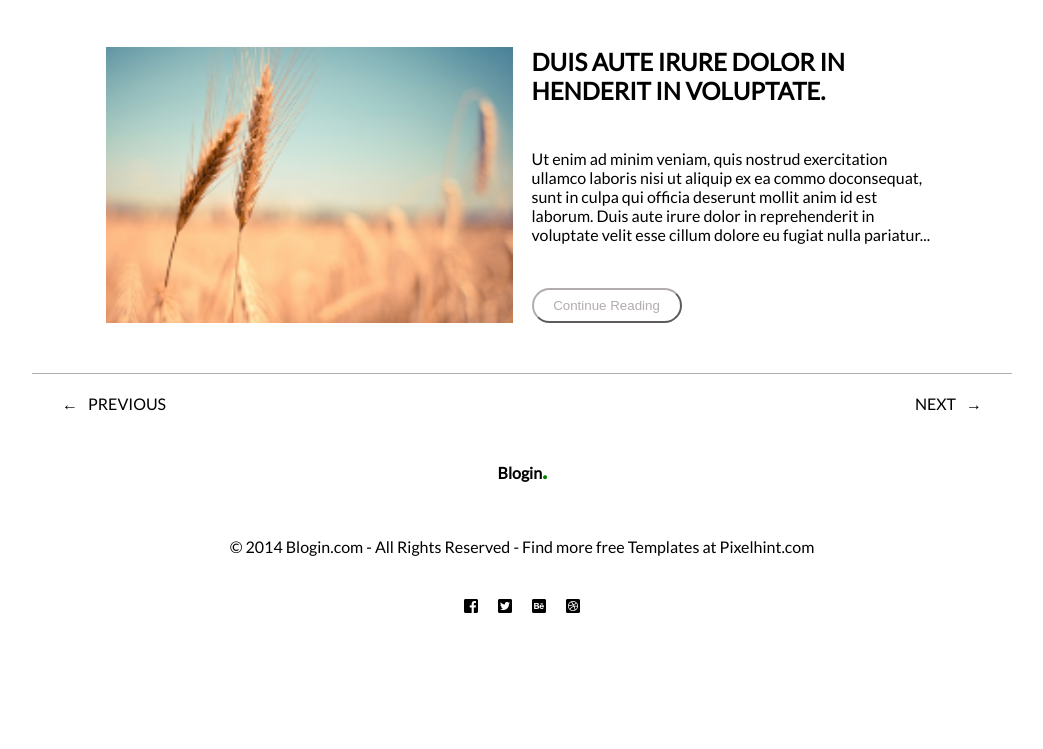
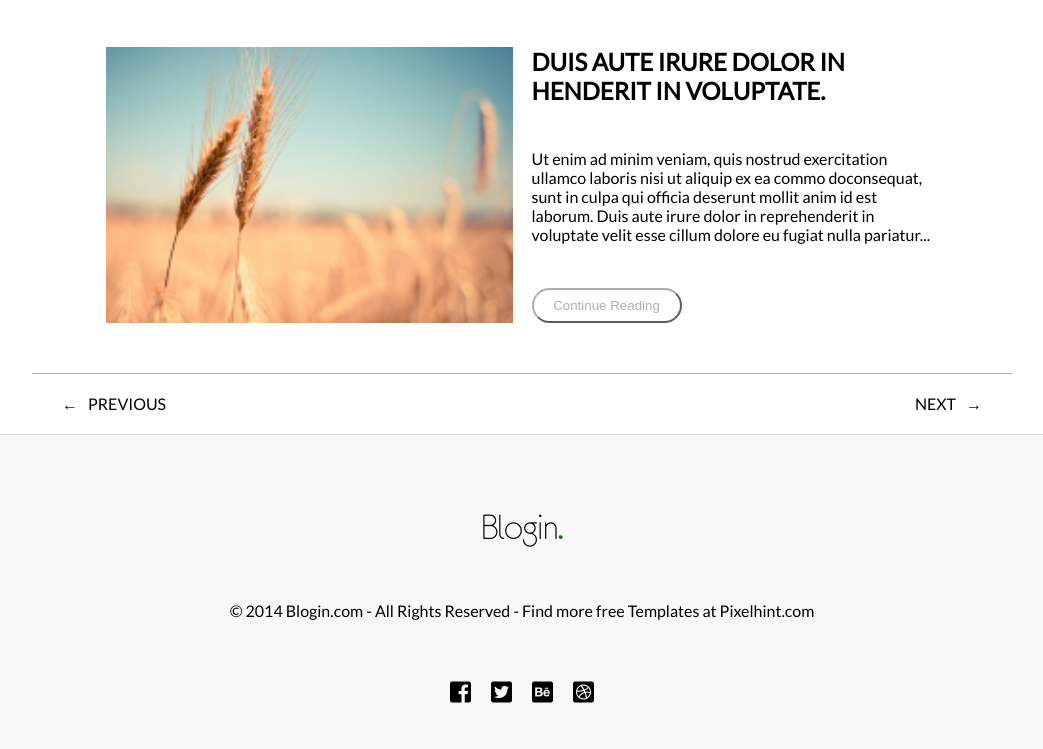
Before and after one commit to adi-gonnen/psd-to-html, a plain HTML site: page index.html in a window 1280 px wide. Shown: the part 766-1515 px from the top of the page, without its empty margins (118-1161 px from the left). Before the commit the page ends 1420 px from the top, so only its background shows below. Drawn offline with Linux system fonts and the light colour scheme.

Commit message:
improve footer

```diff
--- a/css/main.css
+++ b/css/main.css
@@ -173,10 +173,22 @@ span.dot {
 .footer {
     flex-direction: column;
     align-items: center;
+    justify-content: space-around;
+    height: 315px;
+    box-shadow: inset 0 1px 0 #e1e0e0;
+    background-color: #f8f8f8;
 }
 
 .footer-bottom {
     align-items: center;
+}
+
+.logo-bottom {
+    font-family: "eurofurence";
+    font-size: 40px;
+    font-weight: 400;
+    letter-spacing: -0.8px;
+    margin-bottom: 0;
 }
 
 i {
@@ -184,8 +196,13 @@ i {
     cursor: pointer;
 }
 
+i:hover {
+    font-size: 2em;
+}
+
 .icons {
     margin-bottom: 30px;
+    font-size: 1.5em;
 }
 
 .navbar-toggler {
--- a/index.html
+++ b/index.html
@@ -98,7 +98,7 @@
         </div>
     </main>
     <footer class="flex footer">
-        <h4>Blogin<span class="dot">.</span></h4>
+        <h4 class="logo-bottom">Blogin<span class="dot">.</span></h4>
         <p class="footer-bottom"></p>© 2014 Blogin.com - All Rights Reserved - Find more free Templates at Pixelhint.com</p>
         <div class="flex icons">
             <i class="fab fa-facebook-square"></i>
```
